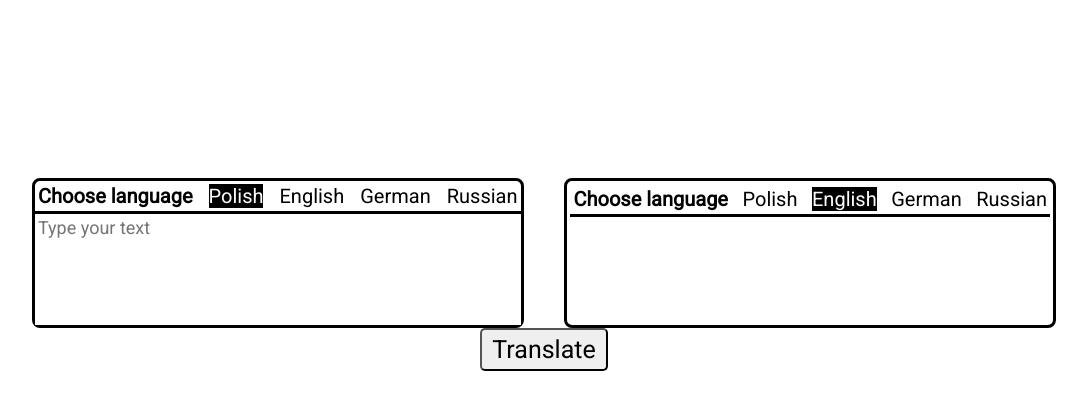
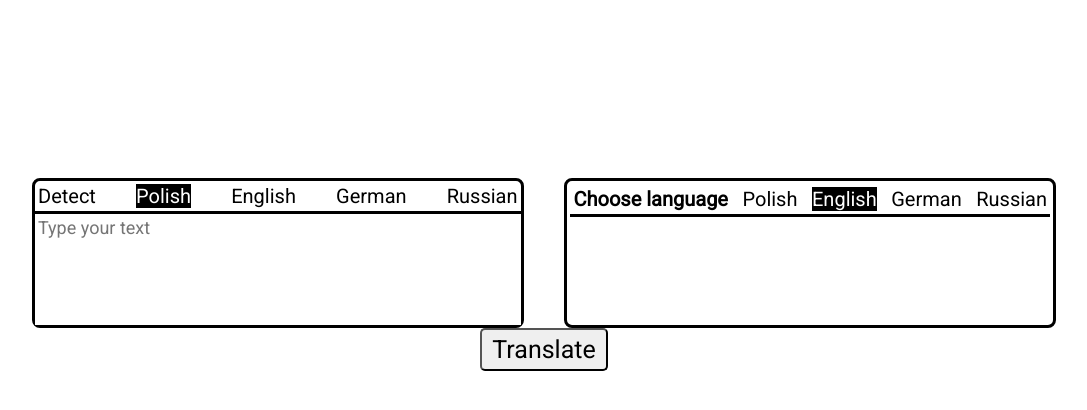
Before and after one commit to mateuszrosa/Translator, a plain HTML site: page index.html in a window 1280 px wide. Shown: the part 60-470 px from the top of the page, without its empty margins (96-1183 px from the left). Drawn offline with Linux system fonts and the light colour scheme.

Commit message:
detect lang span

```diff
--- a/index.html
+++ b/index.html
@@ -14,7 +14,8 @@
     <h1>Translator</h1>
     <div class="container">
         <div class="first">
-            <div class="choose">Choose language
+            <div class="choose">
+                <span>Detect</span>
                 <span class="active" data-lang="pl">Polish</span>
                 <span data-lang="en">English</span>
                 <span data-lang="de">German</span>
```
